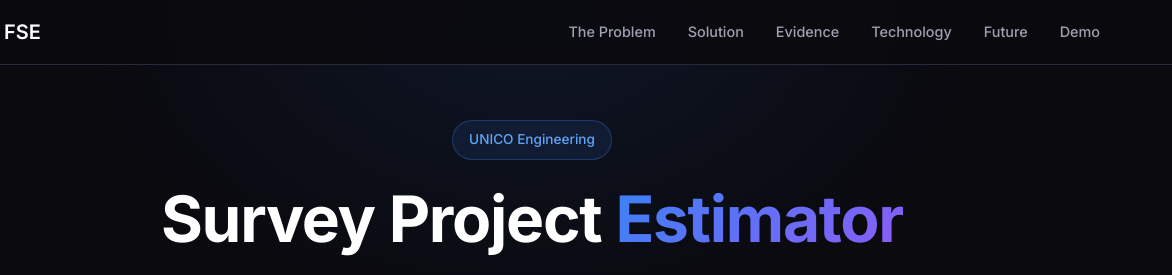
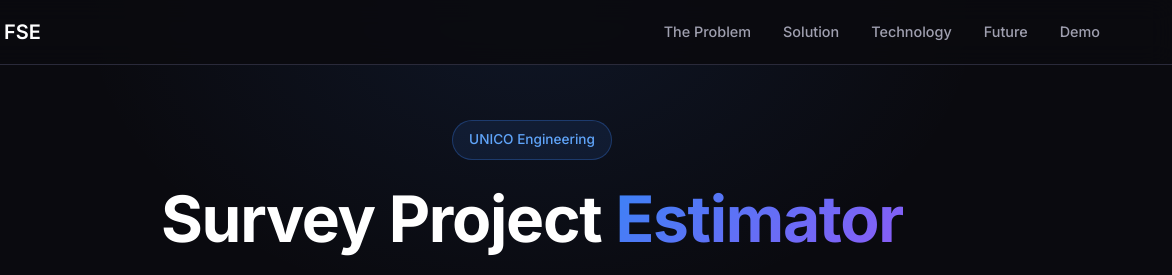
Before and after one commit to Tempest321/epp-website, a plain HTML site: page website/demo-unico.html in a window 1280 px wide. Shown: the top 275 px of the page, 108-1280 px from the left. Drawn offline with Linux system fonts and the light colour scheme.

Commit message:
fix: Remove Evidence nav links from UNICO pages
Root cause: Evidence nav links remained in unico.html and demo-unico.html after contact-branch merge

```diff
--- a/website/demo-unico.html
+++ b/website/demo-unico.html
@@ -22,7 +22,6 @@
             <div class="nav-links">
                 <a href="index.html#problem">The Problem</a>
                 <a href="index.html#solution">Solution</a>
-                <a href="index.html#evidence">Evidence</a>
                 <a href="technology.html">Technology</a>
                 <a href="index.html#future">Future</a>
                 <a href="demo.html">Demo</a>
```
Also changed, not shown: website/unico.html (+0 -1 lines).
